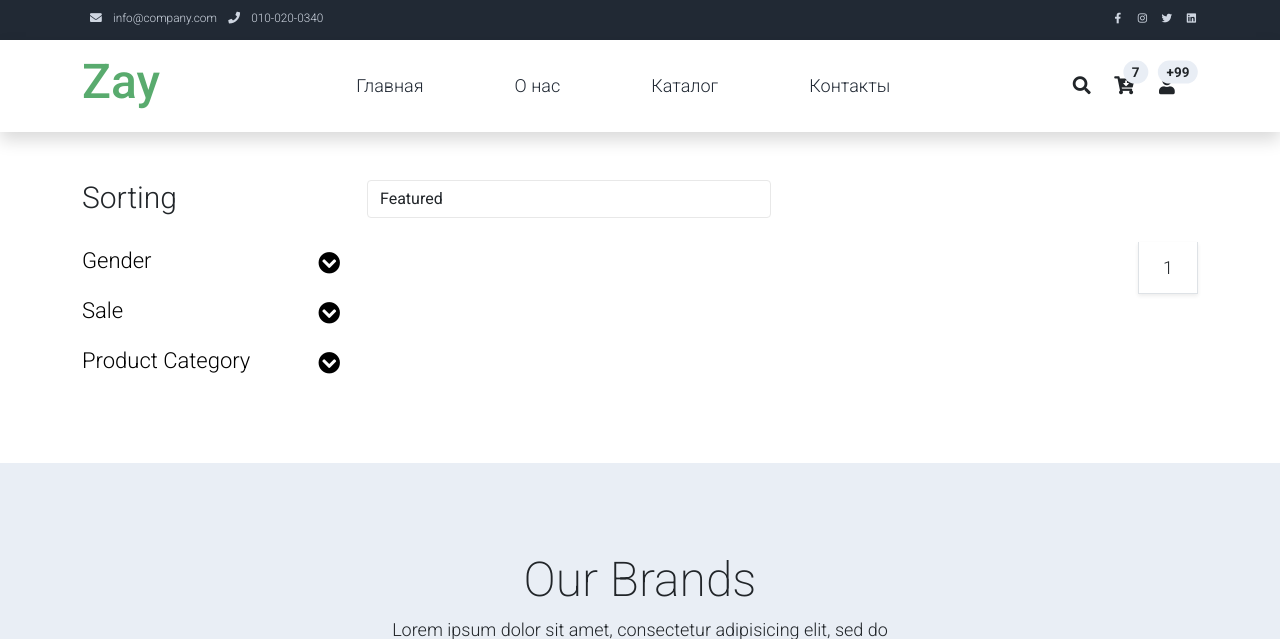
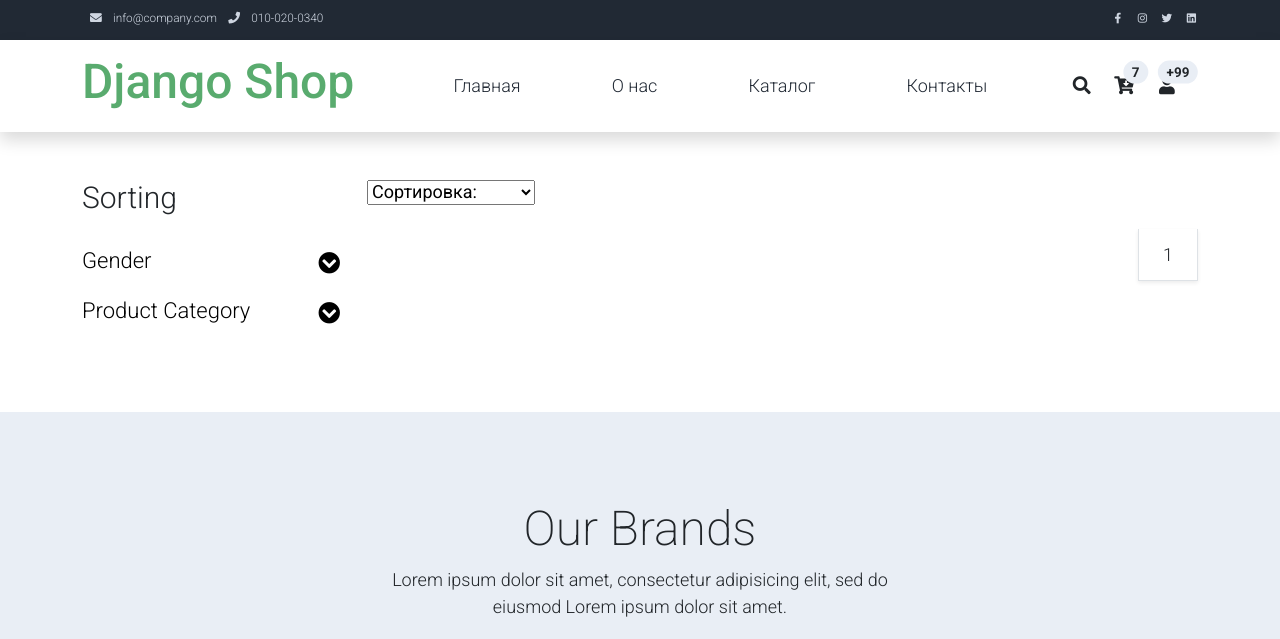
Before and after one commit to Korwys/django-online-store, a Django app: page /products/ in a window 1280 px wide. Shown: the top 639 px of the page. Run offline with Django 4.2, Linux system fonts and the light colour scheme; data that the repository does not hold is empty; some libraries are stand-ins or nearby versions.

Commit message:
add: (productapp) sorting sorting by Name (A->Z and Z < A) sorting by Price (Low to High and High to Low)

```diff
--- a/mainapp/mainapp/templates/mainapp/base.html
+++ b/mainapp/mainapp/templates/mainapp/base.html
@@ -54,8 +54,8 @@
     <nav class="navbar navbar-expand-lg navbar-light shadow">
         <div class="container d-flex justify-content-between align-items-center">
 
-            <a class="navbar-brand text-success logo h1 align-self-center" href="index.html">
-                Zay
+            <a class="navbar-brand text-success logo h1 align-self-center" href="{% url 'index' %}">
+                Django Shop
             </a>
 
             <button class="navbar-toggler border-0" type="button" data-bs-toggle="collapse" data-bs-target="#templatemo_main_nav" aria-controls="navbarSupportedContent" aria-expanded="false" aria-label="Toggle navigation">
--- a/mainapp/productapp/templates/productapp/products.html
+++ b/mainapp/productapp/templates/productapp/products.html
@@ -3,7 +3,8 @@
 
 {% block content %}
 <!-- Modal -->
-    <div class="modal fade bg-white" id="templatemo_search" tabindex="-1" role="dialog" aria-labelledby="exampleModalLabel" aria-hidden="true">
+<div class="modal fade bg-white" id="templatemo_search" tabindex="-1" role="dialog" aria-labelledby="exampleModalLabel"
+     aria-hidden="true">
     <div class="modal-dialog modal-lg" role="document">
         <div class="w-100 pt-1 mb-5 text-right">
             <button type="button" class="btn-close" data-bs-dismiss="modal" aria-label="Close"></button>
@@ -18,7 +19,6 @@
         </form>
     </div>
 </div>
-
 
 
 <!-- Start Content -->
@@ -41,16 +41,7 @@
                         {% endfor %}
                     </ul>
                 </li>
-                    <li class="pb-3">
-                        <a class="collapsed d-flex justify-content-between h3 text-decoration-none" href="#">
-                            Sale
-                            <i class="pull-right fa fa-fw fa-chevron-circle-down mt-1"></i>
-                        </a>
-                        <ul id="collapseTwo" class="collapse list-unstyled pl-3">
-                            <li><a class="text-decoration-none" href="#">Sport</a></li>
-                            <li><a class="text-decoration-none" href="#">Luxury</a></li>
-                        </ul>
-                    </li>
+
                 <li class="pb-3">
                     <a class="collapsed d-flex justify-content-between h3 text-decoration-none" href="#">
                         Product Category
@@ -58,7 +49,8 @@
                     </a>
                     <ul id="collapseThree" class="collapse list-unstyled pl-3">
                         {% for category in categories %}
-                            <li><a class="text-decoration-none" href="{% url 'productapp:category' category.pk %}">{{category}}</a></li>
+                        <li><a class="text-decoration-none" href="{% url 'productapp:category' category.pk %}">{{category}}</a>
+                        </li>
                         {% endfor%}
                     </ul>
                 </li>
@@ -69,10 +61,13 @@
             <div class="row">
                 <div class="col-md-6 pb-4">
                     <div class="d-flex">
-                            <select class="form-control">
-                                <option>Featured</option>
-                                <option>A to Z</option>
-                                <option>Item</option>
+                        <select onchange="window.location.href = this.options[this.selectedIndex].value">
+                            <option value="">Сортировка:</option>
+                            <option value="?page=name">A -> Z</option>
+                            <option value="?page=name_desc">Z -> A</option>
+                            <option value="?page=price">Price: Low to High</option>
+                            <option value="?page=price_desc">Price: High to Low</option>
+
                         </select>
                     </div>
                 </div>
@@ -85,10 +80,13 @@
                             <img class="card-img rounded-0 img-fluid" src="/media/{{ product.image }}">
                             <div class="card-img-overlay rounded-0 product-overlay d-flex align-items-center justify-content-center">
                                 <ul class="list-unstyled">
-                                        <li><a class="btn btn-success text-white" href="shop-single.html"><i class="far fa-heart"></i></a></li>
+                                    <li><a class="btn btn-success text-white" href="shop-single.html"><i
+                                            class="far fa-heart"></i></a></li>
                                     <li><a class="btn btn-success text-white mt-2"
-                                               href="{% url 'products:single_product' product.pk %}"><i class="far fa-eye"></i></a></li>
-                                        <li><a class="btn btn-success text-white mt-2" href="shop-single.html"><i class="fas fa-cart-plus"></i></a></li>
+                                           href="{% url 'products:single_product' product.pk %}"><i
+                                            class="far fa-eye"></i></a></li>
+                                    <li><a class="btn btn-success text-white mt-2" href="shop-single.html"><i
+                                            class="fas fa-cart-plus"></i></a></li>
                                 </ul>
                             </div>
                         </div>
@@ -161,7 +159,8 @@
 
                     <!--Carousel Wrapper-->
                     <div class="col">
-                            <div class="carousel slide carousel-multi-item pt-2 pt-md-0" id="multi-item-example" data-bs-ride="carousel">
+                        <div class="carousel slide carousel-multi-item pt-2 pt-md-0" id="multi-item-example"
+                             data-bs-ride="carousel">
                             <!--Slides-->
                             <div class="carousel-inner product-links-wap" role="listbox">
 
@@ -169,16 +168,24 @@
                                 <div class="carousel-item active">
                                     <div class="row">
                                         <div class="col-3 p-md-5">
-                                                <a href="#"><img class="img-fluid brand-img" src="{% static 'mainapp/img/brand_01.png' %}" alt="Brand Logo"></a>
+                                            <a href="#"><img class="img-fluid brand-img"
+                                                             src="{% static 'mainapp/img/brand_01.png' %}"
+                                                             alt="Brand Logo"></a>
                                         </div>
                                         <div class="col-3 p-md-5">
-                                                <a href="#"><img class="img-fluid brand-img" src="{% static 'mainapp/img/brand_02.png' %}" alt="Brand Logo"></a>
+                                            <a href="#"><img class="img-fluid brand-img"
+                                                             src="{% static 'mainapp/img/brand_02.png' %}"
+                                                             alt="Brand Logo"></a>
                                         </div>
                                         <div class="col-3 p-md-5">
-                                                <a href="#"><img class="img-fluid brand-img" src="{% static 'mainapp/img/brand_03.png' %}" alt="Brand Logo"></a>
+                                            <a href="#"><img class="img-fluid brand-img"
+                                                             src="{% static 'mainapp/img/brand_03.png' %}"
+                                                             alt="Brand Logo"></a>
                                         </div>
                                         <div class="col-3 p-md-5">
-                                                <a href="#"><img class="img-fluid brand-img" src="{% static 'mainapp/img/brand_04.png' %}" alt="Brand Logo"></a>
+                                            <a href="#"><img class="img-fluid brand-img"
+                                                             src="{% static 'mainapp/img/brand_04.png' %}"
+                                                             alt="Brand Logo"></a>
                                         </div>
                                     </div>
                                 </div>
@@ -188,16 +195,24 @@
                                 <div class="carousel-item">
                                     <div class="row">
                                         <div class="col-3 p-md-5">
-                                                <a href="#"><img class="img-fluid brand-img" src="{% static 'mainapp/img/brand_01.png' %}" alt="Brand Logo"></a>
+                                            <a href="#"><img class="img-fluid brand-img"
+                                                             src="{% static 'mainapp/img/brand_01.png' %}"
+                                                             alt="Brand Logo"></a>
                                         </div>
                                         <div class="col-3 p-md-5">
-                                                <a href="#"><img class="img-fluid brand-img" src="{% static 'mainapp/img/brand_02.png' %}" alt="Brand Logo"></a>
+                                            <a href="#"><img class="img-fluid brand-img"
+                                                             src="{% static 'mainapp/img/brand_02.png' %}"
+                                                             alt="Brand Logo"></a>
                                         </div>
                                         <div class="col-3 p-md-5">
-                                                <a href="#"><img class="img-fluid brand-img" src="{% static 'mainapp/img/brand_03.png' %}" alt="Brand Logo"></a>
+                                            <a href="#"><img class="img-fluid brand-img"
+                                                             src="{% static 'mainapp/img/brand_03.png' %}"
+                                                             alt="Brand Logo"></a>
                                         </div>
                                         <div class="col-3 p-md-5">
-                                                <a href="#"><img class="img-fluid brand-img" src="{% static 'mainapp/img/brand_04.png' %}" alt="Brand Logo"></a>
+                                            <a href="#"><img class="img-fluid brand-img"
+                                                             src="{% static 'mainapp/img/brand_04.png' %}"
+                                                             alt="Brand Logo"></a>
                                         </div>
                                     </div>
                                 </div>
@@ -207,16 +222,24 @@
                                 <div class="carousel-item">
                                     <div class="row">
                                         <div class="col-3 p-md-5">
-                                                <a href="#"><img class="img-fluid brand-img" src="{% static 'mainapp/img/brand_01.png' %}" alt="Brand Logo"></a>
+                                            <a href="#"><img class="img-fluid brand-img"
+                                                             src="{% static 'mainapp/img/brand_01.png' %}"
+                                                             alt="Brand Logo"></a>
                                         </div>
                                         <div class="col-3 p-md-5">
-                                                <a href="#"><img class="img-fluid brand-img" src="{% static 'mainapp/img/brand_02.png' %}" alt="Brand Logo"></a>
+                                            <a href="#"><img class="img-fluid brand-img"
+                                                             src="{% static 'mainapp/img/brand_02.png' %}"
+                                                             alt="Brand Logo"></a>
                                         </div>
                                         <div class="col-3 p-md-5">
-                                                <a href="#"><img class="img-fluid brand-img" src="{% static 'mainapp/img/brand_03.png' %}" alt="Brand Logo"></a>
+                                            <a href="#"><img class="img-fluid brand-img"
+                                                             src="{% static 'mainapp/img/brand_03.png' %}"
+                                                             alt="Brand Logo"></a>
                                         </div>
                                         <div class="col-3 p-md-5">
-                                                <a href="#"><img class="img-fluid brand-img" src="{% static 'mainapp/img/brand_04.png' %}" alt="Brand Logo"></a>
+                                            <a href="#"><img class="img-fluid brand-img"
+                                                             src="{% static 'mainapp/img/brand_04.png' %}"
+                                                             alt="Brand Logo"></a>
                                         </div>
                                     </div>
                                 </div>
--- a/mainapp/productapp/urls.py
+++ b/mainapp/productapp/urls.py
@@ -7,4 +7,5 @@ urlpatterns = [
     path('gender/<int:pk>/', products, name='gender'),
     path('category/<int:pk>/', category, name='category'),
     path('single-product/<int:pk>', single_product, name='single_product'),
+
 ]
--- a/mainapp/productapp/views.py
+++ b/mainapp/productapp/views.py
@@ -4,37 +4,47 @@ from django.core.paginator import Paginator, EmptyPage, PageNotAnInteger
 from productapp.models import Product, ProductCategory, Genders
 
 
+def gender(request, pk=None):
+    pass
+
+
 def products(request, pk=None):
     title = 'Каталог'
     gender_choise_list = Genders.objects.all()
     categories = ProductCategory.objects.all()
+    category_from_request = 0
 
-    if pk is not None:
-        if pk == 0:
-            products = Product.objects.all()
-            gender = {'name': 'All'}
-        else:
-            gender = get_object_or_404(Genders, pk=pk)
-            products = Product.objects.filter(gender__pk=pk)
-            categories = []
-            for item in products:
-                if item.category not in categories:
-                    categories.append(item.category)
+    if 'category' in request.META.get('HTTP_REFERER'):
+        category_from_request = request.META.get('HTTP_REFERER')[-2]
+        gender = get_object_or_404(Genders, pk=pk)
+        products = Product.objects.filter(gender__pk=pk, category__pk=category_from_request)
+    else:
+        if pk is not None:
+            if pk == 0:
+                products = Product.objects.all()
+                gender = {'name': 'All'}
+            else:
+                gender = get_object_or_404(Genders, pk=pk)
+                products = Product.objects.filter(gender__pk=pk)
+                categories = []
+                for item in products:
+                    if item.category not in categories:
+                        categories.append(item.category)
 
-        paginator = Paginator(products, 6)
-        page_number = request.GET.get('page')
-        page_obj = paginator.get_page(page_number)
+            paginator = Paginator(products, 6)
+            page_number = request.GET.get('page')
+            page_obj = paginator.get_page(page_number)
 
-        context = {
-            'gender': gender,
-            'products': page_obj,
-            'gender_choise_list': gender_choise_list,
-            'categories': categories,
-        }
-        return render(request, 'productapp/products.html', context)
+            context = {
+                'gender': gender,
+                'products': page_obj,
+                'gender_choise_list': gender_choise_list,
+                'categories': categories,
+            }
+            return render(request, 'productapp/products.html', context)
 
-    products = Product.objects.all()
-    paginator = Paginator(products, 6)
+    paginator_products = sorting(request)
+    paginator = Paginator(paginator_products, 6)
     page_number = request.GET.get('page')
     page_obj = paginator.get_page(page_number)
 
@@ -44,15 +54,16 @@ def products(request, pk=None):
         'gender_choise_list': gender_choise_list,
         'categories': categories,
     }
+
     return render(request, 'productapp/products.html', context)
 
 
 def category(request, pk):
     gender_choise_list = Genders.objects.all()
     categories = ProductCategory.objects.all()
-    gender_id = request.META.get('HTTP_REFERER')[-2]
 
-    if gender_id.isnumeric():
+    if 'gender' in request.META.get('HTTP_REFERER'):
+        gender_id = request.META.get('HTTP_REFERER')[-2]
         products = Product.objects.filter(category__pk=pk, gender__pk=gender_id)
         context = {
             'products': products,
@@ -60,14 +71,19 @@ def category(request, pk):
             'categories': categories,
         }
         return render(request, 'productapp/products.html', context)
+
     else:
-        products = Product.objects.filter(category__pk=pk)
+        if request.GET.get('page'):
+            products = sorting(request,pk)
+        else:
+            products = Product.objects.filter(category__pk=pk)
+
         context = {
             'products': products,
             'gender_choise_list': gender_choise_list,
             'categories': categories,
         }
-    return render(request, 'productapp/products.html', context)
+        return render(request, 'productapp/products.html', context)
 
 
 def single_product(request, pk):
@@ -81,3 +97,21 @@ def single_product(request, pk):
         'products': products,
     }
     return render(request, 'productapp/single_product.html', context)
+
+
+def sorting(request, pk=None):
+    sorting_types = {
+        'name': 'name',
+        'name_desc': '-name',
+        'price': 'price',
+        'price_desc': '-price'
+    }
+    get_sorting_type = request.GET.get('page')
+
+    if get_sorting_type and pk:
+        return Product.objects.filter(category__pk=pk).order_by(sorting_types[get_sorting_type])
+
+    if get_sorting_type:
+        return Product.objects.all().order_by(sorting_types[get_sorting_type])
+    else:
+        return Product.objects.all()
```
Lines whose indentation alone changed are shown as unchanged.
